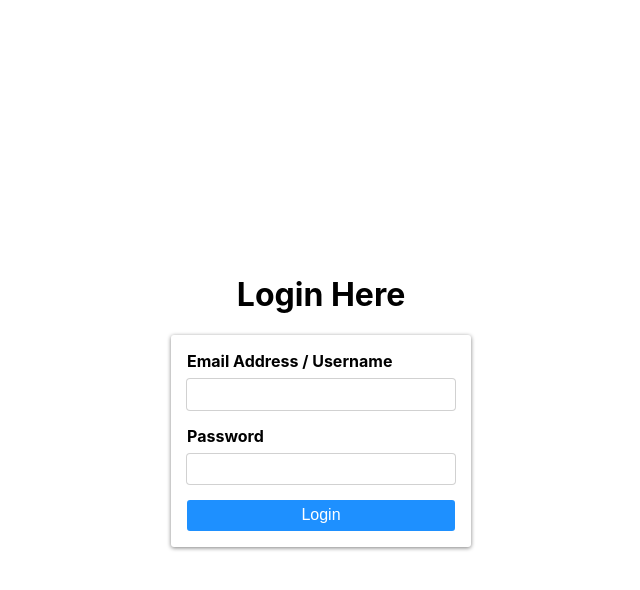
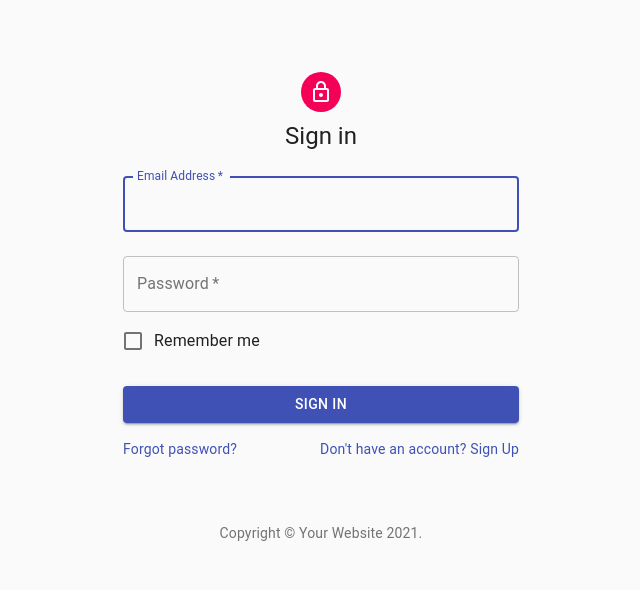
Before and after one commit to AniFiber/shipment-portal, a React (Create React App) app in the folder shipment-portal/: page / in a window 1280 px wide. Shown: the top 590 px of the page, without its empty margins (319-959 px from the left). Built offline with nearby package versions, Linux system fonts and the light colour scheme.

Commit message:
material-ui - Login Page

```diff
--- a/shipment-portal/src/Login.js
+++ b/shipment-portal/src/Login.js
@@ -1,9 +1,55 @@
 import React, { useState } from "react";
 
-// Css file for styling
-import "./Login.css";
+import Avatar from "@material-ui/core/Avatar";
+import Button from "@material-ui/core/Button";
+import CssBaseline from "@material-ui/core/CssBaseline";
+import TextField from "@material-ui/core/TextField";
+import FormControlLabel from "@material-ui/core/FormControlLabel";
+import Checkbox from "@material-ui/core/Checkbox";
+import Link from "@material-ui/core/Link";
+import Grid from "@material-ui/core/Grid";
+import Box from "@material-ui/core/Box";
+import LockOutlinedIcon from "@material-ui/icons/LockOutlined";
+import Typography from "@material-ui/core/Typography";
+import { makeStyles } from "@material-ui/core/styles";
+import Container from "@material-ui/core/Container";
 
-export default function Login({ loginUser }) {
+function Copyright() {
+  return (
+    <Typography variant="body2" color="textSecondary" align="center">
+      {"Copyright © "}
+      <Link color="inherit" href="https://material-ui.com/">
+        Your Website
+      </Link>{" "}
+      {new Date().getFullYear()}
+      {"."}
+    </Typography>
+  );
+}
+
+const useStyles = makeStyles((theme) => ({
+  paper: {
+    marginTop: theme.spacing(8),
+    display: "flex",
+    flexDirection: "column",
+    alignItems: "center",
+  },
+  avatar: {
+    margin: theme.spacing(1),
+    backgroundColor: theme.palette.secondary.main,
+  },
+  form: {
+    width: "100%", // Fix IE 11 issue.
+    marginTop: theme.spacing(1),
+  },
+  submit: {
+    margin: theme.spacing(3, 0, 2),
+  },
+}));
+
+export default function SignIn({ loginUser }) {
+  const classes = useStyles();
+
   // state is just like creating a variable but in a react way
   const [user, setUser] = useState("");
   const [password, setPassword] = useState("");
@@ -20,28 +66,74 @@
   };
 
   return (
-    <div className="login">
-      <h1>Login Here</h1>
-      <form className="login__form" onSubmit={authUser}>
-        <lable>Email Address / Username</lable>
-        <input
-          type="text"
+    <Container component="main" maxWidth="xs">
+      <CssBaseline />
+      <div className={classes.paper}>
+        <Avatar className={classes.avatar}>
+          <LockOutlinedIcon />
+        </Avatar>
+        <Typography component="h1" variant="h5">
+          Sign in
+        </Typography>
+        <form className={classes.form} noValidate onSubmit={authUser}>
+          <TextField
+            variant="outlined"
+            margin="normal"
+            required
+            fullWidth
+            id="email"
+            label="Email Address"
+            name="email"
+            autoComplete="email"
+            autoFocus
             // Getting value from the state & putting it in the HTML
             value={user}
             // Onchange getting value from the HTML & putting it in the state
             onChange={(e) => setUser(e.target.value)}
           />
-        <lable>Password</lable>
-        <input
+          <TextField
+            variant="outlined"
+            margin="normal"
+            required
+            fullWidth
+            name="password"
+            label="Password"
             type="password"
+            id="password"
+            autoComplete="current-password"
             value={password}
             onChange={(e) => setPassword(e.target.value)}
           />
-
-        <button className="login__form__button" type="submit">
-          Login
-        </button>
+          <FormControlLabel
+            control={<Checkbox value="remember" color="primary" />}
+            label="Remember me"
+          />
+          <Button
+            type="submit"
+            fullWidth
+            variant="contained"
+            color="primary"
+            className={classes.submit}
+          >
+            Sign In
+          </Button>
+          <Grid container>
+            <Grid item xs>
+              <Link href="#" variant="body2">
+                Forgot password?
+              </Link>
+            </Grid>
+            <Grid item>
+              <Link href="#" variant="body2">
+                {"Don't have an account? Sign Up"}
+              </Link>
+            </Grid>
+          </Grid>
         </form>
       </div>
+      <Box mt={8}>
+        <Copyright />
+      </Box>
+    </Container>
   );
 }
```
Lines whose indentation alone changed are shown as unchanged.
